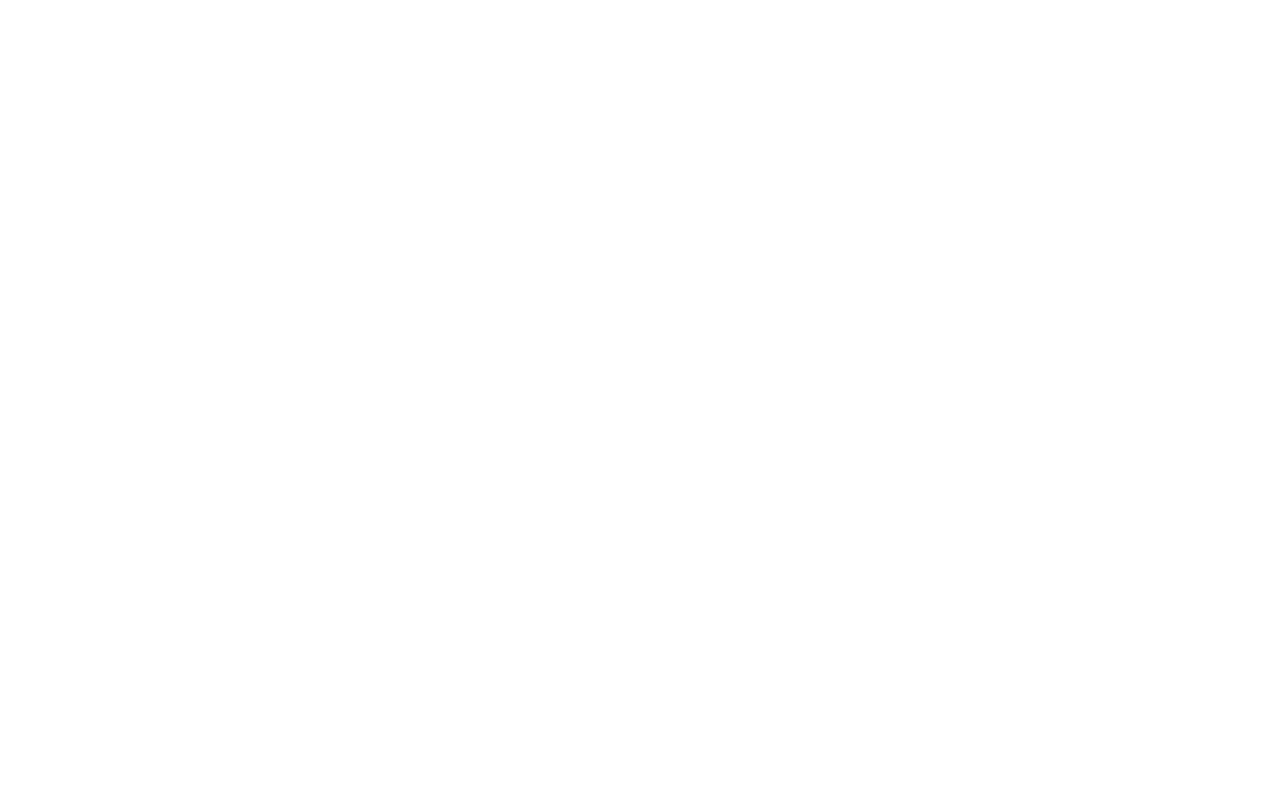
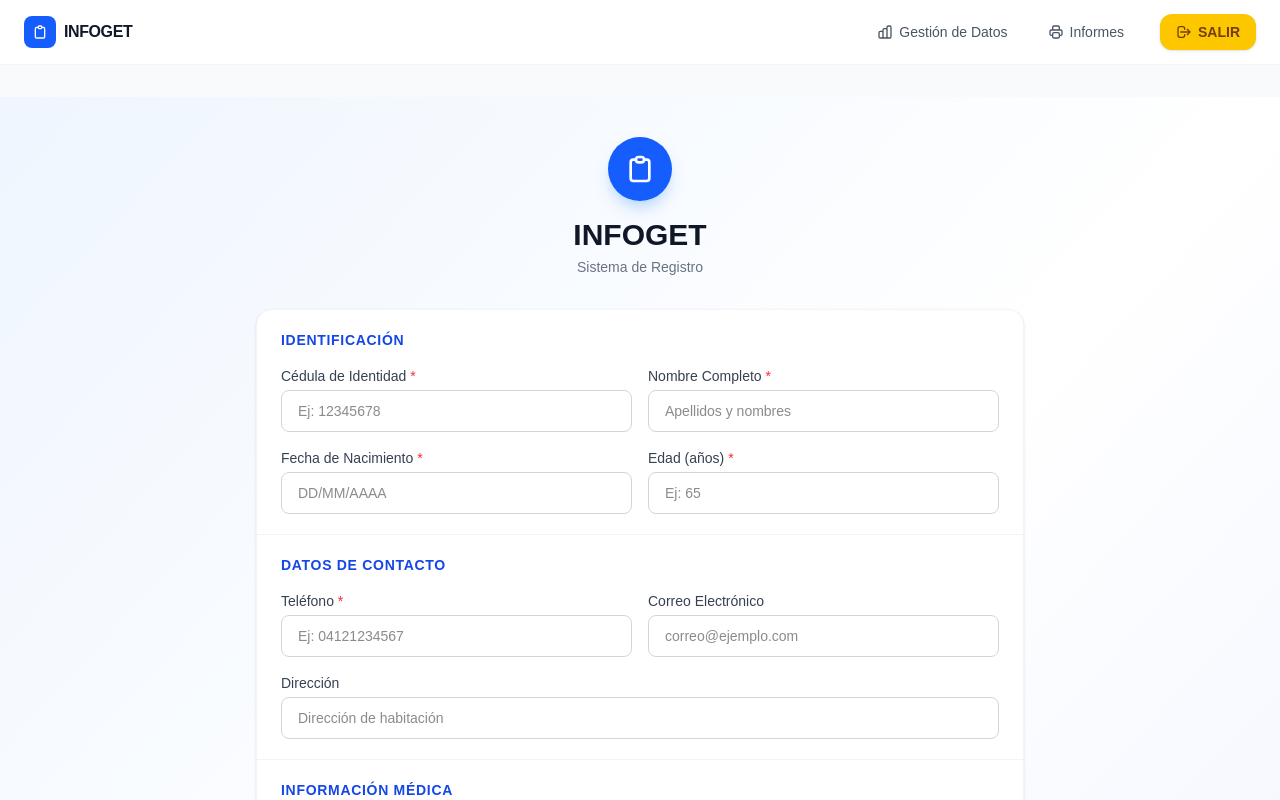
Before and after one commit to leo2166/infoget, a Next.js app: page / in a window 1280 px wide. Before the commit this address had no page. Shown: the top 800 px of the page. Built offline with nearby package versions, Linux system fonts and the light colour scheme; no server answers.

Commit message:
feat: login password Neon DB formulario mejorado

```diff
--- a/app/admin/login/page.js
+++ b/app/admin/login/page.js
@@ -1,8 +1,65 @@
 'use client';
 
+import { useState, useRef } from 'react';
 import { signIn } from 'next-auth/react';
+import { useRouter } from 'next/navigation';
 
 export default function LoginPage() {
+  const [password, setPassword] = useState('');
+  const [estado, setEstado] = useState('idle'); // 'idle' | 'cargando' | 'error'
+  const router = useRouter();
+  const audioRef = useRef(null);
+
+  const handleSubmit = async (e) => {
+    e.preventDefault();
+    setEstado('cargando');
+
+    const result = await signIn('credentials', {
+      password,
+      redirect: false,
+    });
+
+    if (result?.ok) {
+      router.replace('/admin');
+    } else {
+      // Mostrar pantalla roja
+      setEstado('error');
+
+      // Reproducir sonido de error
+      try {
+        const ctx = new AudioContext();
+        const osc = ctx.createOscillator();
+        const gain = ctx.createGain();
+        osc.connect(gain);
+        gain.connect(ctx.destination);
+        osc.type = 'square';
+        osc.frequency.setValueAtTime(220, ctx.currentTime);
+        gain.gain.setValueAtTime(0.3, ctx.currentTime);
+        gain.gain.exponentialRampToValueAtTime(0.001, ctx.currentTime + 0.8);
+        osc.start(ctx.currentTime);
+        osc.stop(ctx.currentTime + 0.8);
+      } catch { /* silencioso si el navegador bloquea */ }
+
+      // Redirigir a inicio después de 1.5s
+      setTimeout(() => {
+        router.replace('/');
+      }, 1500);
+    }
+  };
+
+  // Pantalla roja de error
+  if (estado === 'error') {
+    return (
+      <div className="fixed inset-0 bg-red-600 flex flex-col items-center justify-center z-50 animate-pulse">
+        <svg className="w-24 h-24 text-white mb-6" fill="none" viewBox="0 0 24 24" stroke="currentColor">
+          <path strokeLinecap="round" strokeLinejoin="round" strokeWidth={2} d="M18.364 18.364A9 9 0 005.636 5.636m12.728 12.728A9 9 0 015.636 5.636m12.728 12.728L5.636 5.636" />
+        </svg>
+        <p className="text-white text-3xl font-black tracking-widest">ACCESO DENEGADO</p>
+        <p className="text-white/70 text-sm mt-3">Redirigiendo...</p>
+      </div>
+    );
+  }
+
   return (
     <div className="min-h-screen bg-gradient-to-br from-gray-900 via-blue-950 to-gray-900 flex items-center justify-center p-4">
       <div className="bg-white/5 backdrop-blur-sm border border-white/10 rounded-2xl p-8 w-full max-w-sm shadow-2xl">
@@ -18,28 +75,41 @@ export default function LoginPage() {
           <p className="text-sm text-white/50 mt-1">Panel de Administración</p>
         </div>
 
-        {/* Texto */}
-        <p className="text-white/70 text-sm text-center mb-6">
-          Acceso restringido al personal autorizado. Inicia sesión con tu cuenta Google asignada.
-        </p>
+        {/* Formulario */}
+        <form onSubmit={handleSubmit}>
+          <div className="mb-4">
+            <label className="block text-sm text-white/60 mb-2">Contraseña de acceso</label>
+            <input
+              id="input-password"
+              type="password"
+              value={password}
+              onChange={(e) => setPassword(e.target.value)}
+              placeholder="••••••••••••"
+              required
+              autoFocus
+              className="w-full px-4 py-3 bg-white/10 border border-white/20 rounded-xl text-white placeholder-white/30 focus:outline-none focus:ring-2 focus:ring-blue-500 focus:border-transparent transition-all"
+            />
+          </div>
 
-        {/* Botón Google */}
-        <button
-          id="btn-login-google"
-          onClick={() => signIn('google', { callbackUrl: '/admin' })}
-          className="w-full flex items-center justify-center gap-3 py-3 px-5 bg-white hover:bg-gray-50 text-gray-800 text-sm font-semibold rounded-xl transition-all duration-200 shadow-md hover:shadow-lg"
-        >
-          {/* Google logo SVG */}
-          <svg className="w-5 h-5" viewBox="0 0 24 24">
-            <path fill="#4285F4" d="M22.56 12.25c0-.78-.07-1.53-.2-2.25H12v4.26h5.92c-.26 1.37-1.04 2.53-2.21 3.31v2.77h3.57c2.08-1.92 3.28-4.74 3.28-8.09z"/>
-            <path fill="#34A853" d="M12 23c2.97 0 5.46-.98 7.28-2.66l-3.57-2.77c-.98.66-2.23 1.06-3.71 1.06-2.86 0-5.29-1.93-6.16-4.53H2.18v2.84C3.99 20.53 7.7 23 12 23z"/>
-            <path fill="#FBBC05" d="M5.84 14.09c-.22-.66-.35-1.36-.35-2.09s.13-1.43.35-2.09V7.07H2.18C1.43 8.55 1 10.22 1 12s.43 3.45 1.18 4.93l2.85-2.22.81-.62z"/>
-            <path fill="#EA4335" d="M12 5.38c1.62 0 3.06.56 4.21 1.64l3.15-3.15C17.45 2.09 14.97 1 12 1 7.7 1 3.99 3.47 2.18 7.07l3.66 2.84c.87-2.6 3.3-4.53 6.16-4.53z"/>
-          </svg>
-          Iniciar sesión con Google
-        </button>
+          <button
+            id="btn-ingresar"
+            type="submit"
+            disabled={estado === 'cargando' || !password}
+            className="w-full py-3 bg-blue-600 hover:bg-blue-500 disabled:bg-blue-800 disabled:opacity-50 text-white font-semibold rounded-xl transition-all duration-200 shadow-lg shadow-blue-700/30 flex items-center justify-center gap-2"
+          >
+            {estado === 'cargando' ? (
+              <>
+                <svg className="animate-spin w-4 h-4" viewBox="0 0 24 24" fill="none">
+                  <circle className="opacity-25" cx="12" cy="12" r="10" stroke="currentColor" strokeWidth="4" />
+                  <path className="opacity-75" fill="currentColor" d="M4 12a8 8 0 018-8v8H4z" />
+                </svg>
+                Verificando...
+              </>
+            ) : 'Ingresar'}
+          </button>
+        </form>
 
-        <p className="text-xs text-white/30 text-center mt-6">
+        <p className="text-xs text-white/25 text-center mt-6">
           Solo el administrador autorizado puede acceder.
         </p>
       </div>
--- a/app/admin/page.js
+++ b/app/admin/page.js
@@ -1,20 +1,30 @@
 'use client';
 
 import { useSession, signOut } from 'next-auth/react';
-import { useRouter } from 'next/navigation';
-import { useEffect, useState, useCallback } from 'react';
+import { useRouter, useSearchParams } from 'next/navigation';
+import { useEffect, useState, useCallback, Suspense } from 'react';
 import TablaAdmin from '@/components/TablaAdmin';
 import FormularioRegistro from '@/components/FormularioRegistro';
 import VistaImpresion from '@/components/VistaImpresion';
 
 export default function AdminPage() {
+  return (
+    <Suspense fallback={<div>Cargando...</div>}>
+      <AdminContent />
+    </Suspense>
+  );
+}
+
+function AdminContent() {
   const { data: session, status } = useSession();
   const router = useRouter();
+  const searchParams = useSearchParams();
+  const initialTab = searchParams.get('tab') || 'gestion';
 
   const [pacientes, setPacientes] = useState([]);
   const [cargando, setCargando] = useState(true);
   const [error, setError] = useState(null);
-  const [activeTab, setActiveTab] = useState('gestion'); // 'captura' | 'gestion' | 'impresion'
+  const [activeTab, setActiveTab] = useState(initialTab); // 'captura' | 'gestion' | 'impresion'
 
   // Redirigir si no está autenticado
   useEffect(() => {
--- a/app/api/pacientes/route.js
+++ b/app/api/pacientes/route.js
@@ -114,3 +114,24 @@ export async function DELETE(request) {
     );
   }
 }
+
+/** POST /api/pacientes?action=deleteAll — Vaciar base de datos */
+export async function POST(request) {
+  const authError = await requireAuth();
+  if (authError) return authError;
+
+  try {
+    const { searchParams } = new URL(request.url);
+    const action = searchParams.get('action');
+
+    if (action === 'deleteAll') {
+      await prisma.paciente.deleteMany({});
+      return NextResponse.json({ message: 'Base de datos vaciada con éxito.' }, { status: 200 });
+    }
+
+    return NextResponse.json({ error: 'Acción no válida.' }, { status: 400 });
+  } catch (error) {
+    console.error('[API /pacientes POST] Error:', error);
+    return NextResponse.json({ error: 'Error al vaciar la base de datos.' }, { status: 500 });
+  }
+}
--- a/app/page.js
+++ b/app/page.js
@@ -1,5 +1,13 @@
-import { redirect } from 'next/navigation';
+import NavbarPublica from '@/components/NavbarPublica';
+import FormularioRegistro from '@/components/FormularioRegistro';
 
 export default function Home() {
-  redirect('/registro');
+  return (
+    <div className="min-h-screen bg-gray-50 flex flex-col">
+      <NavbarPublica />
+      <main className="flex-1 py-8">
+        <FormularioRegistro />
+      </main>
+    </div>
+  );
 }
--- a/components/FormularioRegistro.js
+++ b/components/FormularioRegistro.js
@@ -57,14 +57,6 @@ export default function FormularioRegistro({ isEmbedded = false }) {
   const [resultado, setResultado] = useState(null); // null | { tipo: 'exito' | 'error', mensaje }
   const [aceptaTerminos, setAceptaTerminos] = useState(false);
 
-  // Auto-calcular edad cuando cambia la fecha
-  useEffect(() => {
-    if (form.fechaNacimiento) {
-      const edad = calcularEdad(form.fechaNacimiento);
-      setForm(prev => ({ ...prev, edad }));
-    }
-  }, [form.fechaNacimiento]);
-
   const validarCedula = useCallback((valor) => {
     if (!valor) return 'La cédula es obligatoria.';
     if (!/^\d+$/.test(valor)) return 'Solo se permiten números.';
@@ -74,6 +66,16 @@ export default function FormularioRegistro({ isEmbedded = false }) {
 
   const handleChange = (e) => {
     const { name, value } = e.target;
+
+    // Formateo automático de fecha DD/MM/AAAA mientras escribe
+    if (name === 'fechaNacimiento') {
+      let v = value.replace(/\D/g, '').slice(0, 8);
+      if (v.length >= 5) v = `${v.slice(0, 2)}/${v.slice(2, 4)}/${v.slice(4)}`;
+      else if (v.length >= 3) v = `${v.slice(0, 2)}/${v.slice(2)}`;
+      setForm(prev => ({ ...prev, [name]: v }));
+      return;
+    }
+
     setForm(prev => ({ ...prev, [name]: value }));
 
     // Validación en tiempo real solo para cédula
@@ -82,7 +84,6 @@ export default function FormularioRegistro({ isEmbedded = false }) {
       setCedulaStatus(err ? 'error' : (value ? 'ok' : null));
       setErrores(prev => ({ ...prev, cedula: err }));
     } else {
-      // Limpiar error del campo al modificarlo
       if (errores[name]) {
         setErrores(prev => ({ ...prev, [name]: null }));
       }
@@ -99,14 +100,23 @@ export default function FormularioRegistro({ isEmbedded = false }) {
       nuevosErrores.nombre = 'El nombre completo es obligatorio.';
     }
 
-    if (!form.fechaNacimiento) {
-      nuevosErrores.fechaNacimiento = 'La fecha de nacimiento es obligatoria.';
+    if (!form.fechaNacimiento || form.fechaNacimiento.length < 10) {
+      nuevosErrores.fechaNacimiento = 'Use el formato DD/MM/AAAA.';
+    }
+
+    if (!form.edad) {
+      nuevosErrores.edad = 'La edad es obligatoria.';
     }
 
     if (!form.telefono.trim()) {
       nuevosErrores.telefono = 'El teléfono es obligatorio.';
-    } else if (!/^\d{7,15}$/.test(form.telefono.replace(/\D/g, ''))) {
-      nuevosErrores.telefono = 'Teléfono inválido (7-15 dígitos).';
+    } else {
+      const telLimpio = form.telefono.replace(/\D/g, '');
+      // Validar códigos de Venezuela incluyendo 0422 solicitado
+      const regexTel = /^(0412|0414|0424|0416|0426|0422|02\d{2})\d{7}$/;
+      if (!regexTel.test(telLimpio)) {
+        nuevosErrores.telefono = 'Número no reconocido (ej: 04121234567).';
+      }
     }
 
     if (form.email && !/^[^\s@]+@[^\s@]+\.[^\s@]+$/.test(form.email)) {
@@ -114,11 +124,11 @@ export default function FormularioRegistro({ isEmbedded = false }) {
     }
 
     if (!form.especialidad) {
-      nuevosErrores.especialidad = 'Seleccione una especialidad.';
+      nuevosErrores.especialidad = 'Este campo es obligatorio.';
     }
 
     if (!form.cirugiaPendiente) {
-      nuevosErrores.cirugiaPendiente = 'Indique si hay cirugía pendiente.';
+      nuevosErrores.cirugiaPendiente = 'Este campo es obligatorio.';
     }
 
     setErrores(nuevosErrores);
@@ -176,7 +186,7 @@ export default function FormularioRegistro({ isEmbedded = false }) {
               </svg>
             </div>
             <h1 className="text-3xl font-bold text-gray-900 mb-1">INFOGET</h1>
-            <p className="text-gray-500 text-sm">Sistema de Registro de Pacientes</p>
+            <p className="text-gray-500 text-sm">Sistema de Registro</p>
           </div>
         )}
 
@@ -262,29 +272,31 @@ export default function FormularioRegistro({ isEmbedded = false }) {
                   <input
                     id="fechaNacimiento"
                     name="fechaNacimiento"
-                    type="date"
+                    type="text"
                     value={form.fechaNacimiento}
                     onChange={handleChange}
-                    max={new Date().toISOString().split('T')[0]}
+                    placeholder="DD/MM/AAAA"
                     className={inputClass('fechaNacimiento')}
                   />
                   {errores.fechaNacimiento && <p className="mt-1 text-xs text-red-600">{errores.fechaNacimiento}</p>}
                 </div>
 
-                {/* Edad (auto-calculada) */}
+                {/* Edad (Manual) */}
                 <div>
                   <label className="block text-sm font-medium text-gray-700 mb-1">
-                    Edad (años)
+                    Edad (años) <span className="text-red-500">*</span>
                   </label>
                   <input
                     id="edad"
                     name="edad"
                     type="text"
+                    inputMode="numeric"
                     value={form.edad}
-                    readOnly
-                    placeholder="Se calcula automáticamente"
-                    className="w-full px-4 py-2.5 rounded-lg border border-gray-200 text-sm bg-gray-50 text-gray-500 cursor-not-allowed"
+                    onChange={handleChange}
+                    placeholder="Ej: 65"
+                    className={inputClass('edad')}
                   />
+                  {errores.edad && <p className="mt-1 text-xs text-red-600">{errores.edad}</p>}
                 </div>
               </div>
             </div>
--- /dev/null
+++ b/components/NavbarPublica.js
@@ -0,0 +1,66 @@
+'use client';
+
+import Link from 'next/link';
+import { useSession, signOut } from 'next-auth/react';
+
+export default function NavbarPublica() {
+  const { data: session } = useSession();
+
+  return (
+    <header className="bg-white border-b border-gray-100 sticky top-0 z-50">
+      <div className="max-w-7xl mx-auto px-4 sm:px-6 h-16 flex items-center justify-between">
+        {/* Logo / Brand */}
+        <Link href="/" className="flex items-center gap-2 group">
+          <div className="w-8 h-8 rounded-lg bg-blue-600 flex items-center justify-center transition-transform group-hover:scale-105">
+            <svg className="w-4 h-4 text-white" fill="none" viewBox="0 0 24 24" stroke="currentColor">
+              <path strokeLinecap="round" strokeLinejoin="round" strokeWidth={2} d="M9 5H7a2 2 0 00-2 2v12a2 2 0 002 2h10a2 2 0 002-2V7a2 2 0 00-2-2h-2M9 5a2 2 0 002 2h2a2 2 0 002-2M9 5a2 2 0 012-2h2a2 2 0 012 2" />
+            </svg>
+          </div>
+          <span className="font-bold text-gray-900 tracking-tight">INFOGET</span>
+        </Link>
+
+        {/* Menú de Opciones */}
+        <nav className="flex items-center gap-2 sm:gap-4">
+          <Link
+            href="/admin?tab=gestion"
+            className="flex items-center gap-1.5 px-3 py-2 text-sm font-medium text-gray-600 hover:text-blue-600 hover:bg-blue-50 rounded-xl transition-all"
+          >
+            <svg className="w-4 h-4" fill="none" viewBox="0 0 24 24" stroke="currentColor">
+              <path strokeLinecap="round" strokeLinejoin="round" strokeWidth={2} d="M9 19v-6a2 2 0 00-2-2H5a2 2 0 00-2 2v6a2 2 0 002 2h2a2 2 0 002-2zm0 0V9a2 2 0 012-2h2a2 2 0 012 2v10m-6 0a2 2 0 002 2h2a2 2 0 002-2m0 0V5a2 2 0 012-2h2a2 2 0 012 2v14a2 2 0 01-2 2h-2a2 2 0 01-2-2z" />
+            </svg>
+            <span className="hidden sm:inline">Gestión de Datos</span>
+            <span className="sm:hidden">Gestión</span>
+          </Link>
+
+          <Link
+            href="/admin?tab=impresion"
+            className="flex items-center gap-1.5 px-3 py-2 text-sm font-medium text-gray-600 hover:text-blue-600 hover:bg-blue-50 rounded-xl transition-all"
+          >
+            <svg className="w-4 h-4" fill="none" viewBox="0 0 24 24" stroke="currentColor">
+              <path strokeLinecap="round" strokeLinejoin="round" strokeWidth={2} d="M17 17h2a2 2 0 002-2v-4a2 2 0 00-2-2H5a2 2 0 00-2 2v4a2 2 0 002 2h2m2 4h6a2 2 0 002-2v-4a2 2 0 00-2-2H9a2 2 0 00-2 2v4a2 2 0 002 2zm8-12V5a2 2 0 00-2-2H9a2 2 0 00-2 2v4h10z" />
+            </svg>
+            <span className="hidden sm:inline">Informes</span>
+            <span className="sm:hidden">Informes</span>
+          </Link>
+
+          {/* Botón Amarillo de Salida */}
+          <button
+            onClick={() => {
+              if (session) {
+                signOut({ callbackUrl: '/' });
+              } else {
+                window.location.href = 'https://www.google.com';
+              }
+            }}
+            className="ml-2 px-4 py-2 text-sm font-bold bg-yellow-400 hover:bg-yellow-500 text-yellow-900 rounded-xl transition-all shadow-sm flex items-center gap-1.5"
+          >
+            <svg className="w-4 h-4" fill="none" viewBox="0 0 24 24" stroke="currentColor">
+              <path strokeLinecap="round" strokeLinejoin="round" strokeWidth={2} d="M17 16l4-4m0 0l-4-4m4 4H7m6 4v1a3 3 0 01-3 3H6a3 3 0 01-3-3V7a3 3 0 013-3h4a3 3 0 013 3v1" />
+            </svg>
+            SALIR
+          </button>
+        </nav>
+      </div>
+    </header>
+  );
+}
--- a/lib/auth.js
+++ b/lib/auth.js
@@ -1,25 +1,26 @@
-import GoogleProvider from 'next-auth/providers/google';
+import CredentialsProvider from 'next-auth/providers/credentials';
 
 export const authOptions = {
+  session: { strategy: 'jwt' },
   providers: [
-    GoogleProvider({
-      clientId: process.env.GOOGLE_CLIENT_ID,
-      clientSecret: process.env.GOOGLE_CLIENT_SECRET,
+    CredentialsProvider({
+      name: 'Credentials',
+      credentials: {
+        password: { label: 'Contraseña', type: 'password' },
+      },
+      async authorize(credentials) {
+        const claveAdmin = process.env.ADMIN_PASSWORD;
+        if (credentials?.password === claveAdmin) {
+          return { id: '1', name: 'Administrador', email: 'admin@infoget.local' };
+        }
+        return null;
+      },
     }),
   ],
   pages: {
     signIn: '/admin/login',
   },
   callbacks: {
-    async signIn({ user }) {
-      const isAllowedToSignIn = user.email === process.env.ADMIN_EMAIL;
-      if (isAllowedToSignIn) {
-        return true;
-      } else {
-        // Redirige o deniega el acceso
-        return false;
-      }
-    },
     async session({ session }) {
       return session;
     },
```
Also changed, not shown: components/TablaAdmin.js (+18 -0 lines), 1 other file (tests, documents, lock files or other folders).
